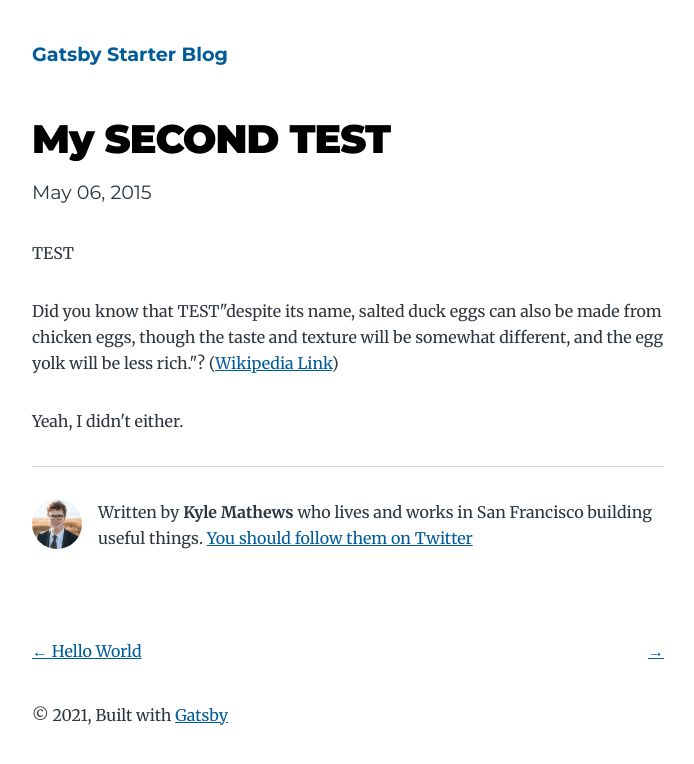
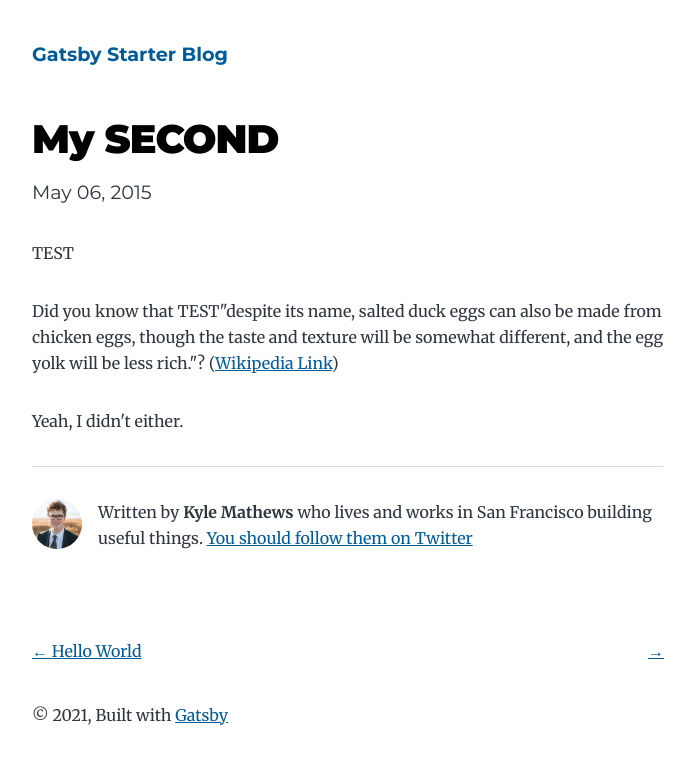
Before and after one commit to flisowna/boxtribute-demo-stackbit, a Gatsby site: page /my-second-post/ in a window 1280 px wide. Shown: the whole page, without its empty margins (292-986 px from the left). Built offline with nearby package versions, Linux system fonts and the light colour scheme; Gatsby itself is replaced by a stand-in of ours.

Commit message:
index.md: updated title

```diff
--- a/content/blog/my-second-post/index.md
+++ b/content/blog/my-second-post/index.md
@@ -1,5 +1,5 @@
 ---
-title: My SECOND TEST
+title: My SECOND
 date: '2015-05-06T23:46:37.121Z'
 ---
 TEST
```
